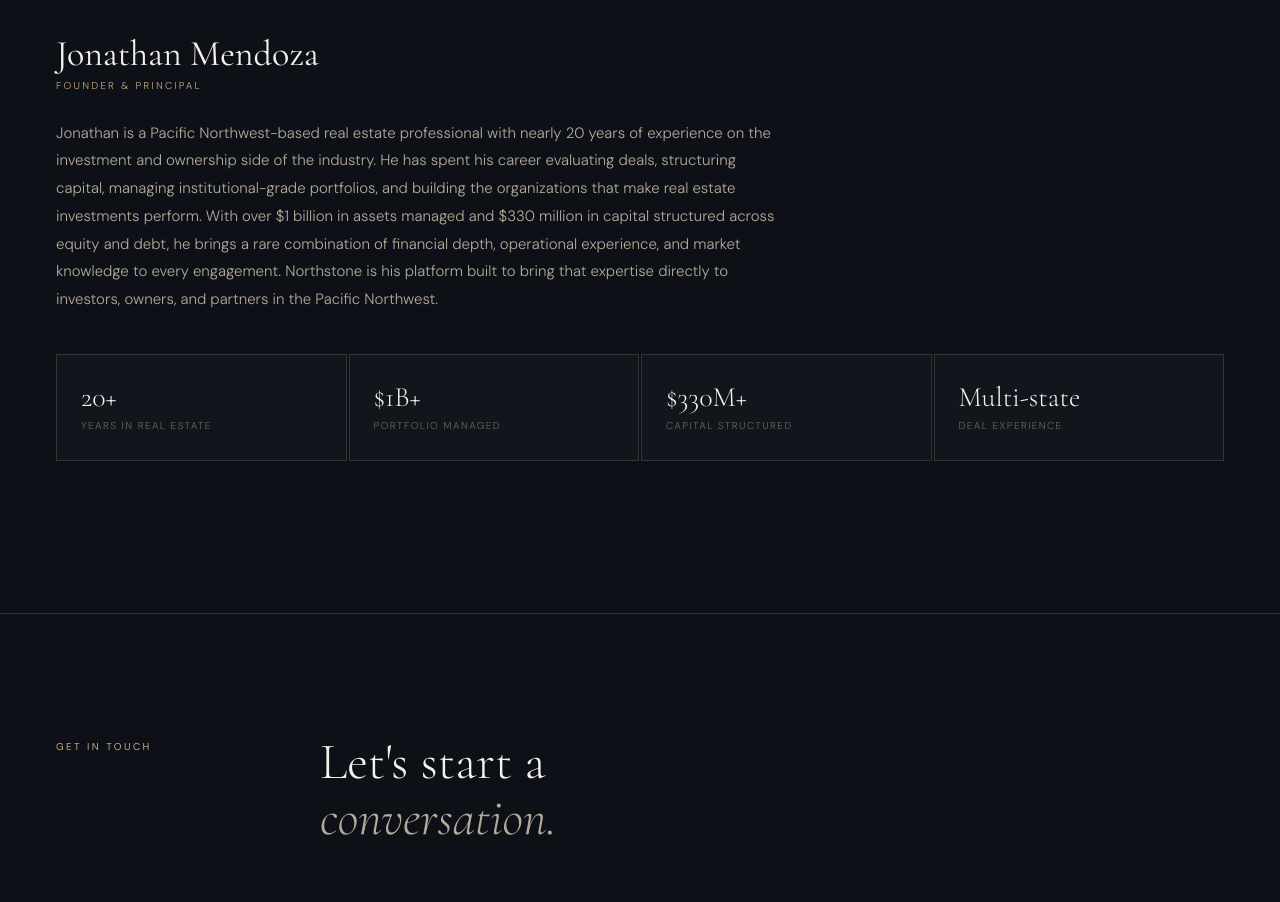
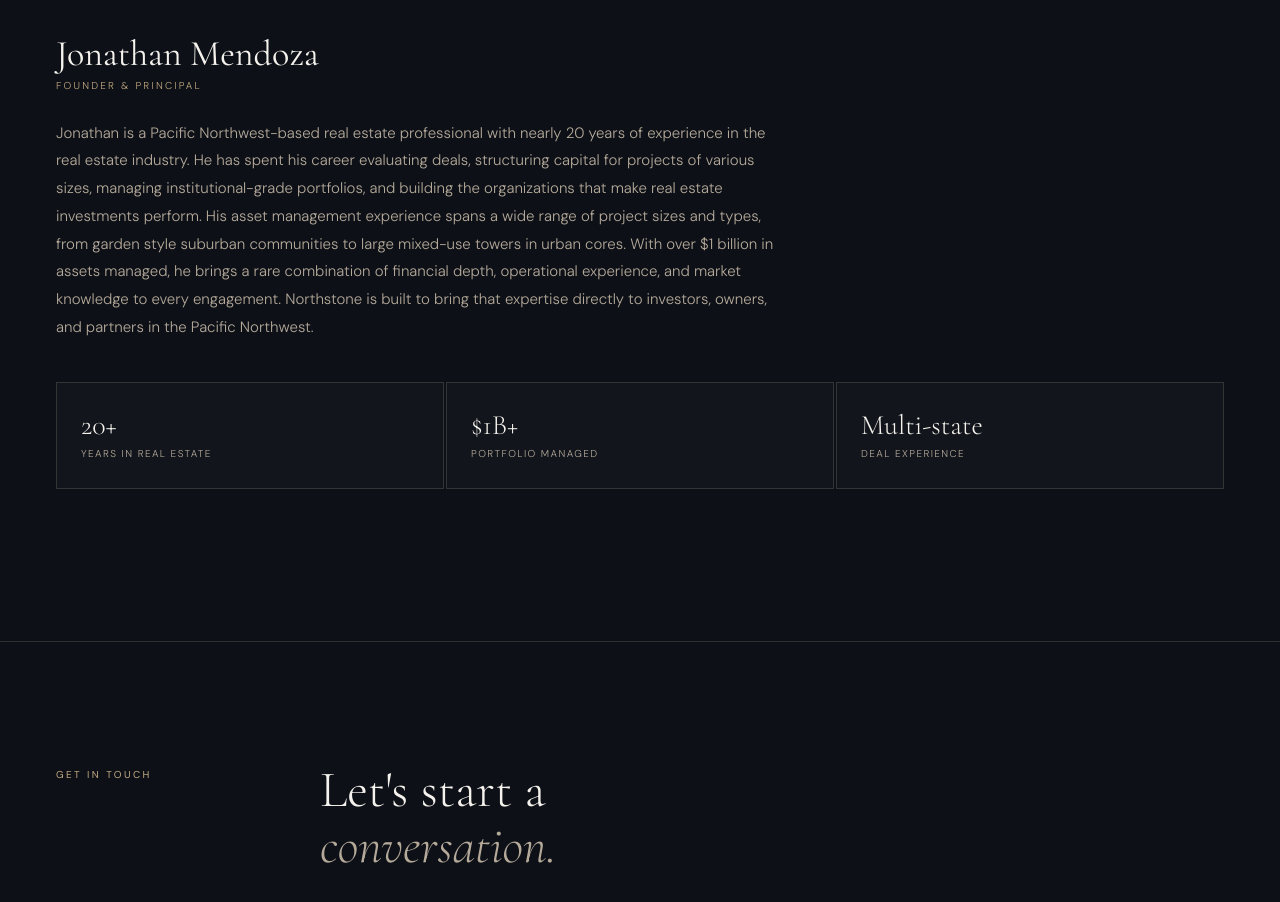
Before and after one commit to jdmendo1/northstoneregroup.com, a plain HTML site: page index.html in a window 1280 px wide. Shown: the part 3800-4702 px from the top of the page. Drawn offline with nearby package versions, Linux system fonts and the light colour scheme.

Commit message:
Update index.html

```diff
--- a/index.html
+++ b/index.html
@@ -97,10 +97,10 @@
 .founder-name{font-family:var(--serif);font-size:36px;font-weight:400;color:var(--chalk);margin-bottom:4px}
 .founder-title{font-size:10px;font-weight:300;letter-spacing:0.22em;text-transform:uppercase;color:var(--accent);margin-bottom:28px}
 .founder-bio{font-size:15px;font-weight:300;line-height:1.85;color:var(--stone);max-width:720px;margin-bottom:40px}
-.founder-stats{display:grid;grid-template-columns:repeat(4,1fr);gap:2px;margin-bottom:32px}
+.founder-stats{display:grid;grid-template-columns:repeat(3,1fr);gap:2px;margin-bottom:32px}
 .f-stat{background:rgba(255,255,255,0.02);border:1px solid var(--line);padding:28px 24px}
 .f-stat-num{font-family:var(--serif);font-size:28px;font-weight:300;color:var(--chalk);line-height:1;margin-bottom:8px}
-.f-stat-label{font-size:10px;font-weight:300;letter-spacing:0.14em;text-transform:uppercase;color:var(--mist)}
+.f-stat-label{font-size:10px;font-weight:300;letter-spacing:0.14em;text-transform:uppercase;color:var(--stone)}
 .financing{display:flex;flex-wrap:wrap;gap:8px}
 .fin-tag{font-size:11px;font-weight:300;padding:6px 16px;border:1px solid var(--line);color:var(--stone);letter-spacing:0.08em}
 
@@ -305,11 +305,10 @@
   <div class="reveal">
     <div class="founder-name">Jonathan Mendoza</div>
     <div class="founder-title">Founder &amp; Principal</div>
-    <p class="founder-bio">Jonathan is a Pacific Northwest-based real estate professional with nearly 20 years of experience on the investment and ownership side of the industry. He has spent his career evaluating deals, structuring capital, managing institutional-grade portfolios, and building the organizations that make real estate investments perform. With over $1 billion in assets managed and $330 million in capital structured across equity and debt, he brings a rare combination of financial depth, operational experience, and market knowledge to every engagement. Northstone is his platform built to bring that expertise directly to investors, owners, and partners in the Pacific Northwest.</p>
+    <p class="founder-bio">Jonathan is a Pacific Northwest-based real estate professional with nearly 20 years of experience in the real estate industry. He has spent his career evaluating deals, structuring capital for projects of various sizes, managing institutional-grade portfolios, and building the organizations that make real estate investments perform. His asset management experience spans a wide range of project sizes and types, from garden style suburban communities to large mixed-use towers in urban cores. With over $1 billion in assets managed, he brings a rare combination of financial depth, operational experience, and market knowledge to every engagement. Northstone is built to bring that expertise directly to investors, owners, and partners in the Pacific Northwest.</p>
     <div class="founder-stats">
       <div class="f-stat"><div class="f-stat-num">20+</div><div class="f-stat-label">Years in real estate</div></div>
       <div class="f-stat"><div class="f-stat-num">$1B+</div><div class="f-stat-label">Portfolio managed</div></div>
-      <div class="f-stat"><div class="f-stat-num">$330M+</div><div class="f-stat-label">Capital structured</div></div>
       <div class="f-stat"><div class="f-stat-num">Multi-state</div><div class="f-stat-label">Deal experience</div></div>
     </div>
 
```
